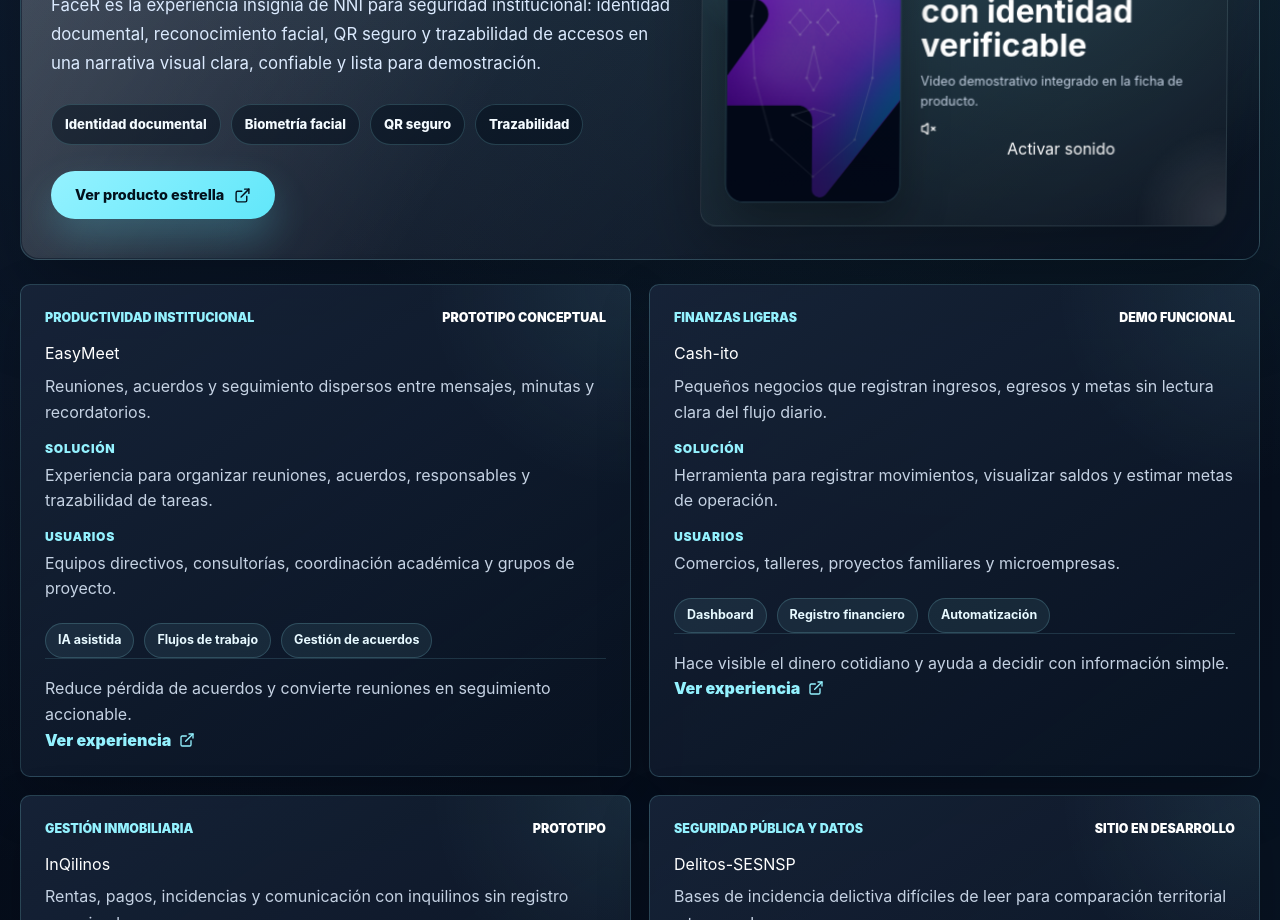
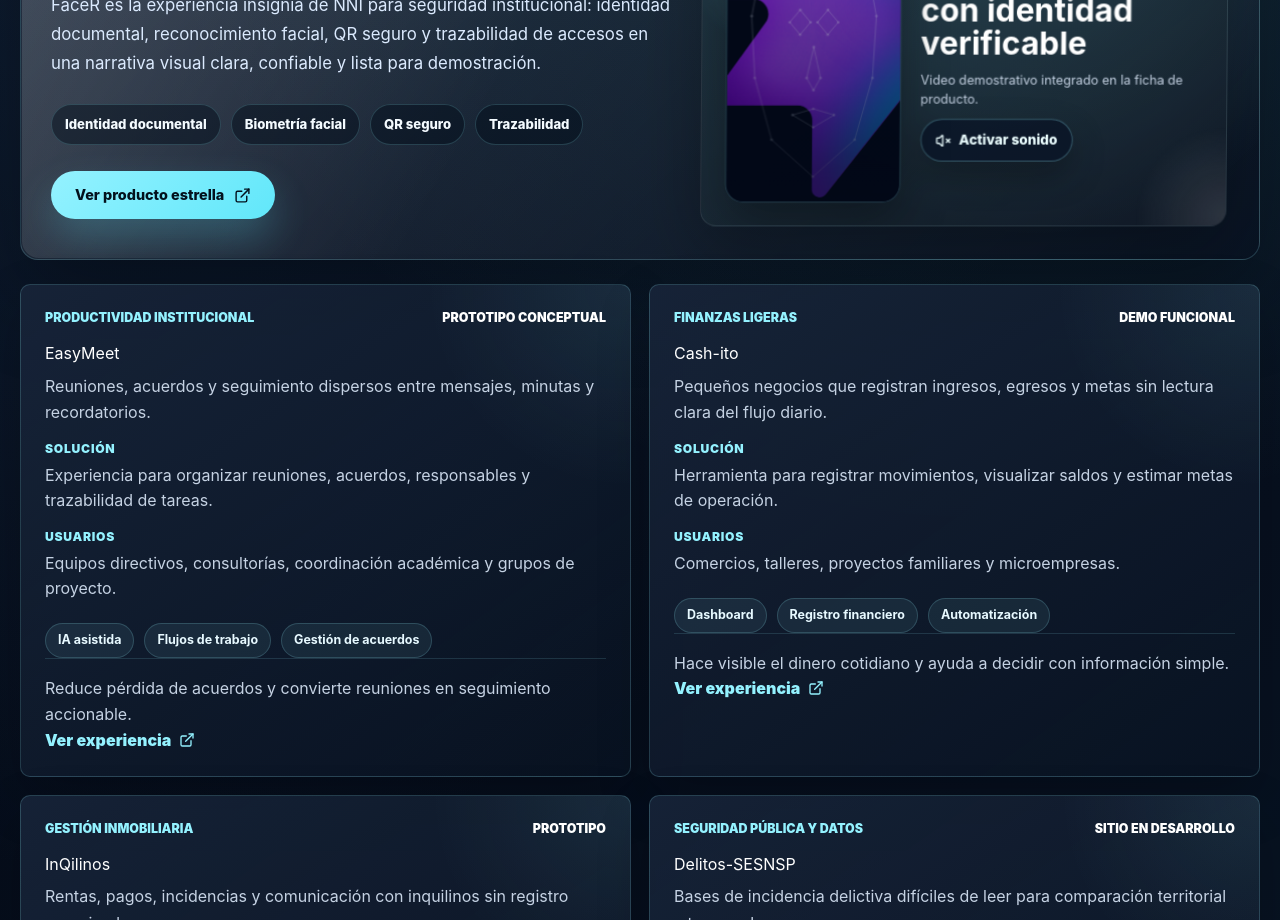
Before and after one commit to AISENSITIVITYSOLUTIONS/nni_official_page, a React (Vite) app: page /productos in a window 1280 px wide. Shown: the part 800-1720 px from the top of the page. Built offline with nearby package versions, Linux system fonts and the light colour scheme; grey boxes are pictures that could not be loaded.

Commit message:
Estiliza control de sonido en Productos

```diff
--- a/src/App.css
+++ b/src/App.css
@@ -524,10 +524,12 @@ p {
   z-index: 2;
   opacity: 0.72;
   mix-blend-mode: screen;
+  pointer-events: none;
 }
 
 .facer-video-shade {
   z-index: 3;
+  pointer-events: none;
   background:
     linear-gradient(180deg, rgba(2, 8, 23, 0.06), rgba(2, 8, 23, 0.52)),
     radial-gradient(circle at 50% 42%, transparent 0 34%, rgba(2, 8, 23, 0.28) 74%);
@@ -556,6 +558,38 @@ p {
 .facer-panel-copy small {
   color: var(--muted);
   line-height: 1.5;
+}
+
+.sound-toggle {
+  width: fit-content;
+  display: inline-flex;
+  align-items: center;
+  gap: 8px;
+  border: 1px solid rgba(148, 242, 255, 0.3);
+  border-radius: 999px;
+  padding: 10px 14px;
+  color: #ecfeff;
+  background: rgba(8, 19, 38, 0.76);
+  box-shadow: 0 14px 34px rgba(0, 0, 0, 0.28);
+  cursor: pointer;
+  font: inherit;
+  font-size: 0.86rem;
+  font-weight: 850;
+  transition:
+    transform 180ms ease,
+    border-color 180ms ease,
+    background 180ms ease;
+}
+
+.sound-toggle:hover {
+  transform: translateY(-1px);
+  border-color: rgba(148, 242, 255, 0.58);
+  background: rgba(10, 31, 56, 0.9);
+}
+
+.sound-toggle:focus-visible {
+  outline: 3px solid rgba(148, 242, 255, 0.35);
+  outline-offset: 3px;
 }
 
 @keyframes panel-drift {
```
